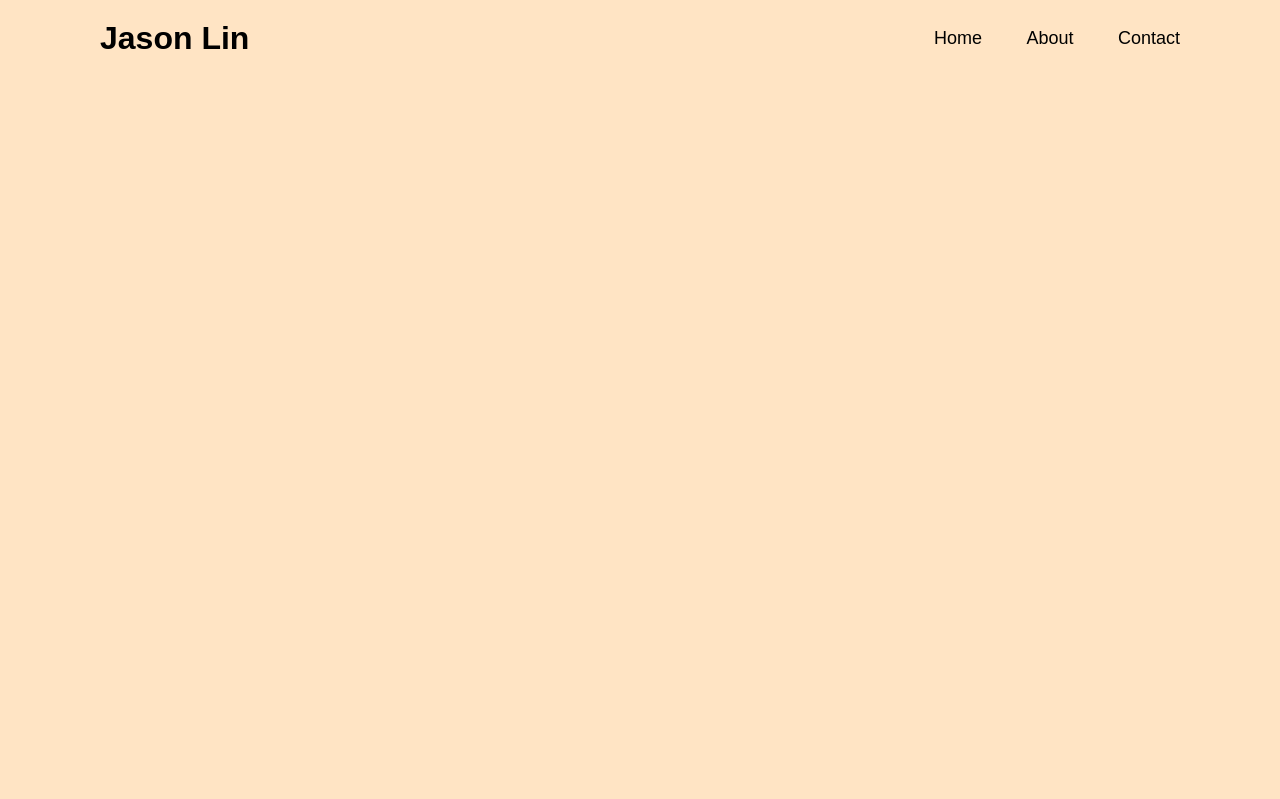
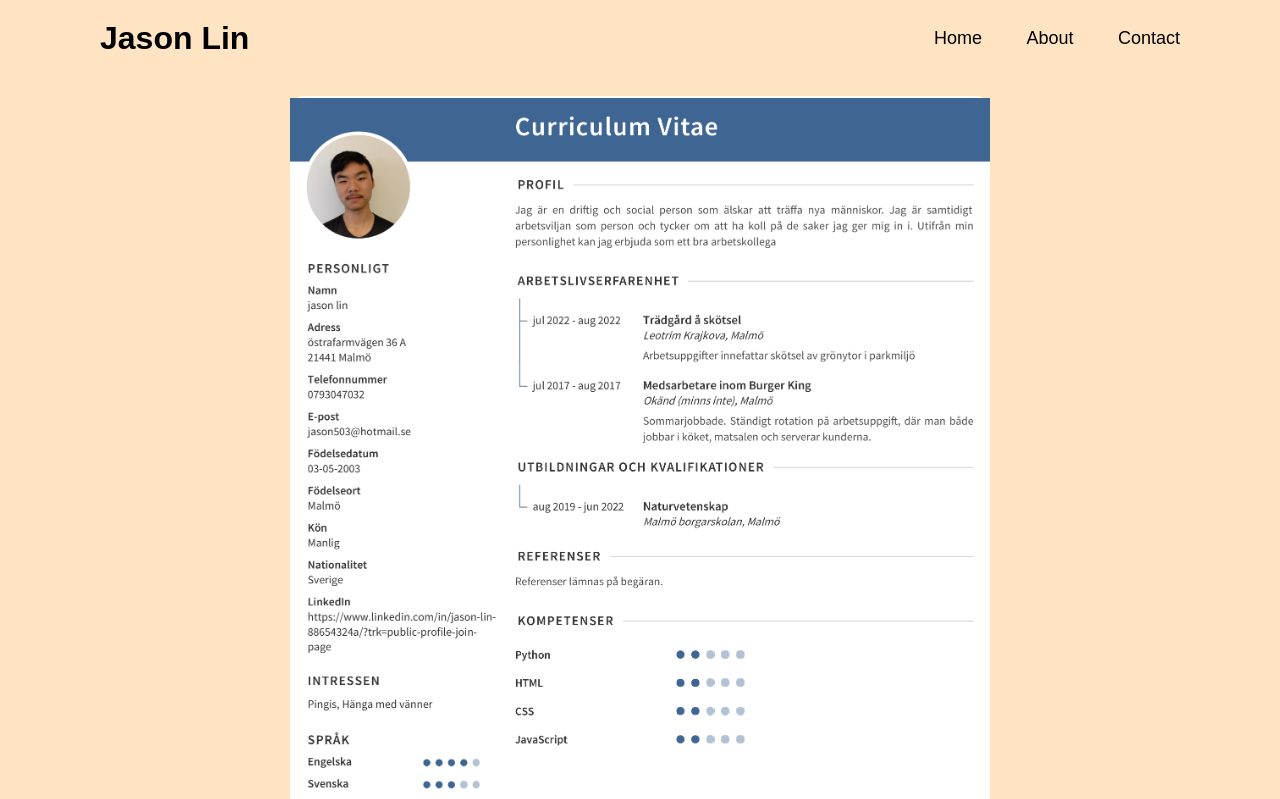
Before and after one commit to JasiOW/VCS-cv-sidan, a plain HTML site: page about.html in a window 1280 px wide. Shown: the top 799 px of the page. Drawn offline with Linux system fonts and the light colour scheme.

Commit message:
fixade cv-bilden

```diff
--- a/about.html
+++ b/about.html
@@ -9,12 +9,23 @@
   <body>
     <header class="header">
       <a href="#" class="logo">Jason Lin</a>
-
       <nav class="navbar">
         <a href="./index.html">Home</a>
         <a href="./about.html">About</a>
         <a href="./contact.html">Contact</a>
       </nav>
+
     </header>
+    <main>
+      <section class="container">
+       <div class="cv-card">
+        <div class="cv-card-image">
+          <img src="/images/CV-bild.png" alt="bild på cv"/>
+        </div>
+      </div>
+      </section>
+    </main>
+
+
   </body>
 </html>
--- a/style.css
+++ b/style.css
@@ -246,6 +246,29 @@ footer a:hover {
     margin-left: 2rem;
 }
 
+/* about css */
+
+
+.cv-card {
+    display: flex;
+    background: white;
+    max-width: 700px;
+    width: 90vw;
+    border-radius: 15px;
+}
+
+.cv-card-image {
+    height: 100%;
+    width: 100%;
+    object-fit: cover;
+}
+
+.cv-card-image img {
+    height: 100%;
+    width: 100%;
+    object-fit: contain;
+}
+
 
 @media screen and (max-width: 768px){
     .card-side {
```
Also changed, not shown: index.html (+1 -1 lines), images/CV-bild.png (added).
